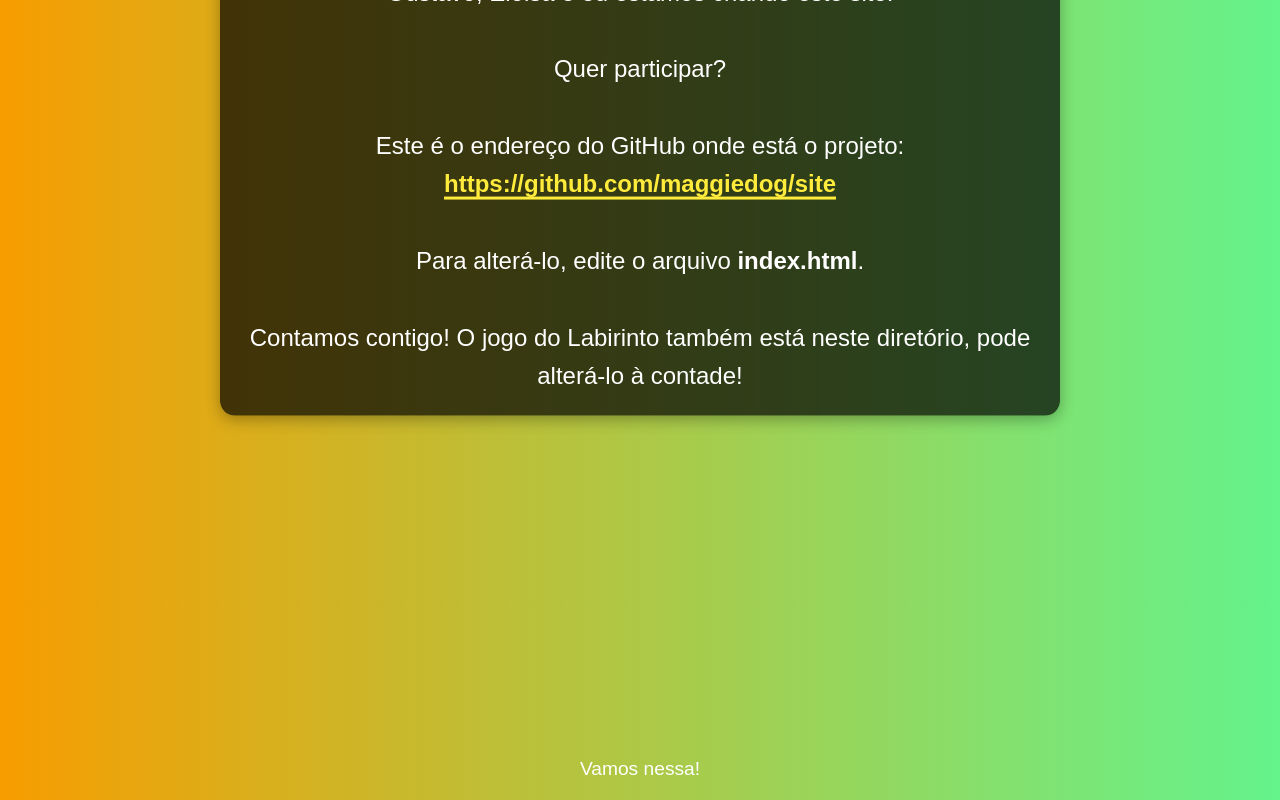
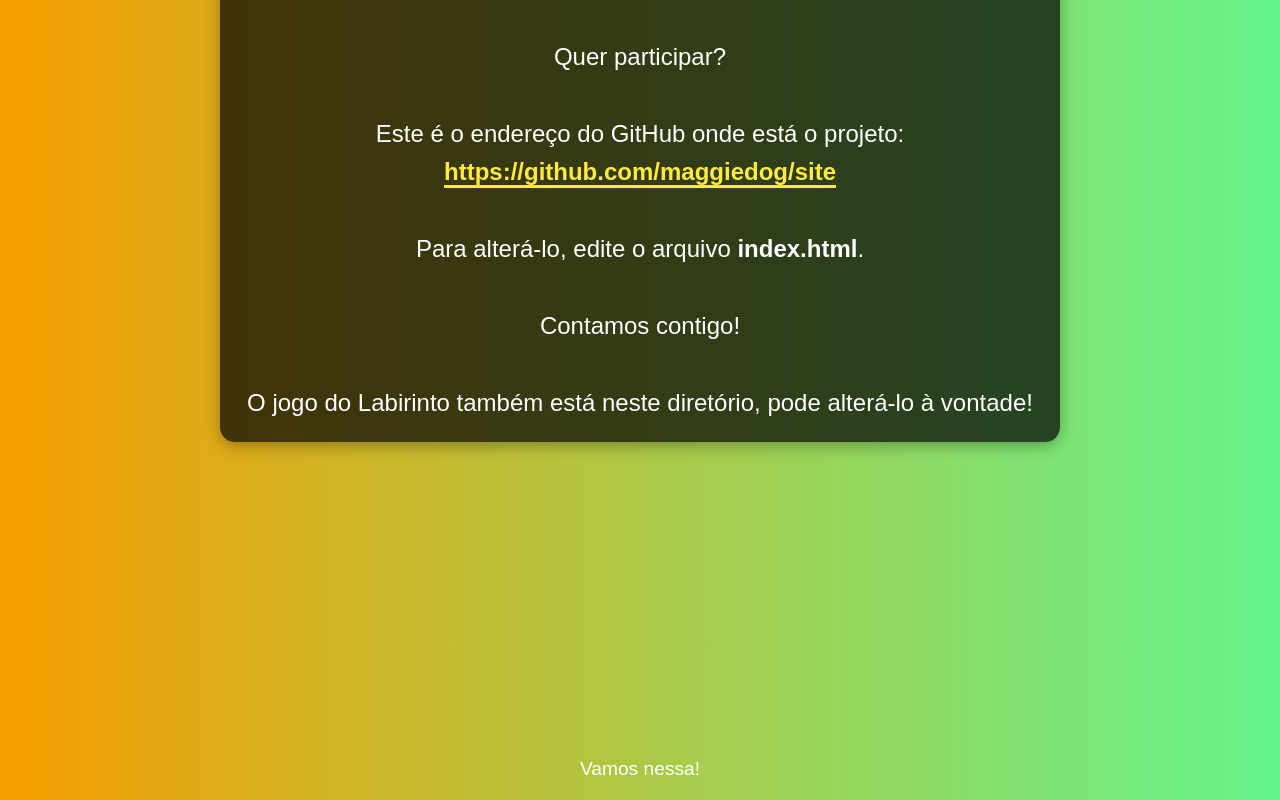
Before and after one commit to maggiedog/site, a plain HTML site: page index.html in a window 1280 px wide. Drawn offline with Linux system fonts and the light colour scheme.

Commit message:
Update index.html

```diff
--- a/index.html
+++ b/index.html
@@ -104,8 +104,8 @@
             Para alterá-lo, edite o arquivo <strong>index.html</strong>.
             <br><br>
             Contamos contigo!
-
-            O jogo do Labirinto também está neste diretório, pode alterá-lo à contade!
+            <br><br>
+            O jogo do Labirinto também está neste diretório, pode alterá-lo à vontade!
         </p>
     </div>
     <div class="footer">
```
